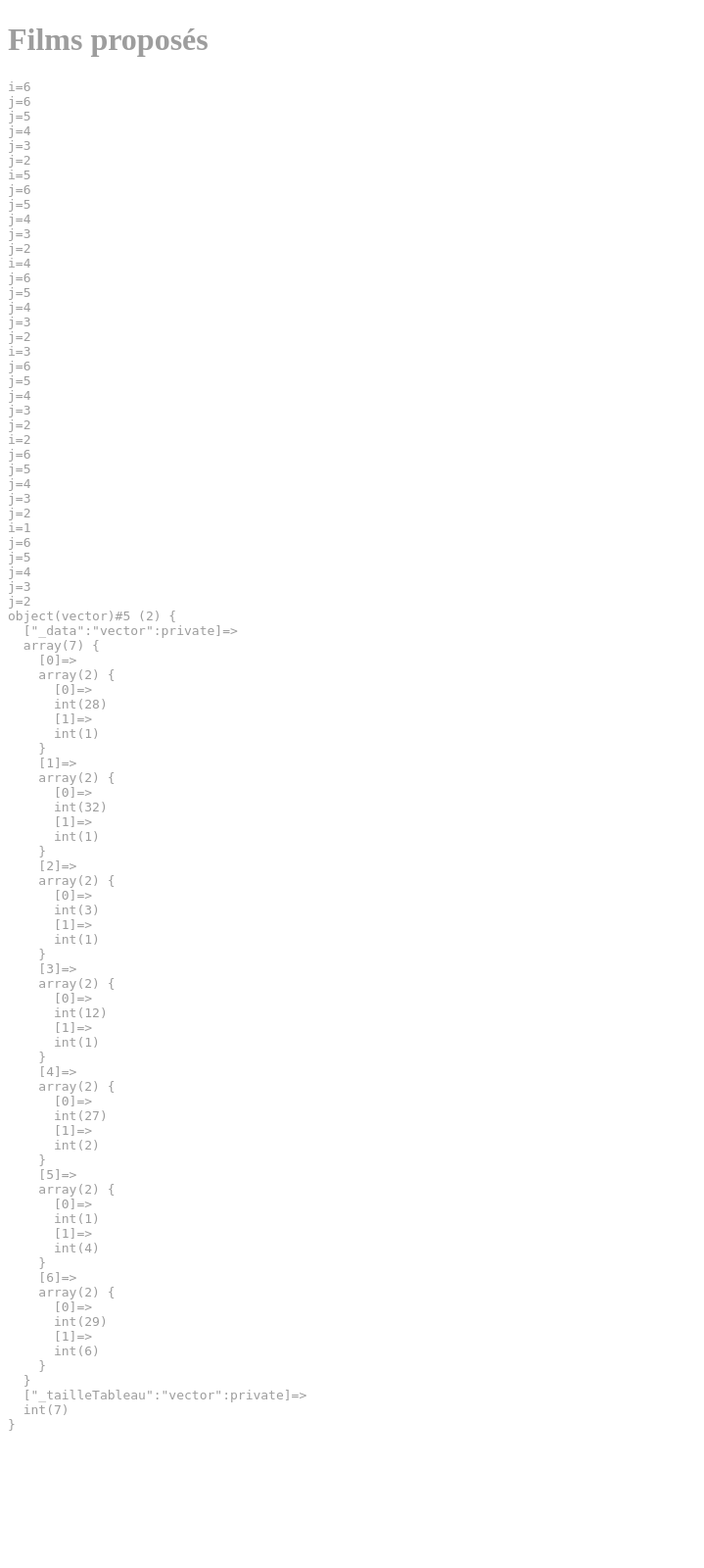
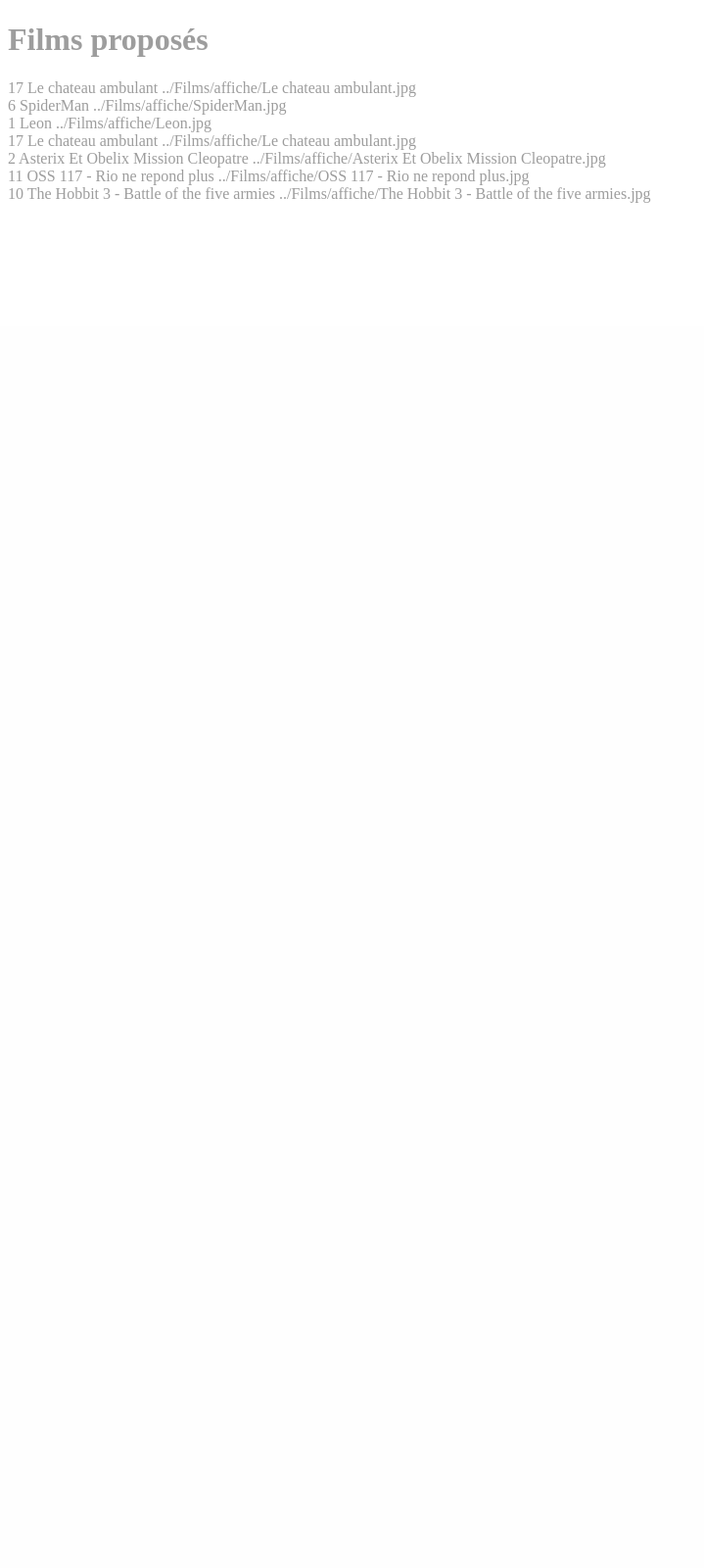
Before and after one commit to bordem/Streaming-mamma, a PHP site: page /pages/profil.php in a window 1280 px wide. Shown: the part 823-2423 px from the top of the page at 98% size, without its empty margins (0-719 px from the left). After the commit the page ends 1030 px from the top, so only its background shows below. Run offline with PHP 8.4, Linux system fonts and the light colour scheme; a user stored in the database is signed in; data comes from the database, SQL or seed files in the repository; data that the repository does not hold is empty.

Commit message:
Suggestion nde films
- Si un film apparait dans plusieur catégorie il apparaitra plusieurs fois dans les suggestion
- Il faut mettre en form les résultats

```diff
--- a/pages/Cvector.php
+++ b/pages/Cvector.php
@@ -9,8 +9,6 @@
 		private $_tailleTableau=0;
 
 		public function add($data,$data2) {
-		//	$this->_arrayList[$this->_tailleTableau]=$data;
-		//	$this->_arrayList2[$this->_tailleTableau]=$data2;
 			$this->_data[$this->_tailleTableau]=[$data, $data2];
 			$this->_tailleTableau++;
 		}
@@ -20,6 +18,9 @@
 		public function getTab(){
 			return $this->_data;
 		}
+		public function at($i){
+			return $this->_data[$i];
+		}
 		public function at1($i){
 			return $this->_data[$i][0];
 		}
@@ -27,20 +28,21 @@
 			return $this->_data[$i][1];
 		}
 		public function set($i,$data,$data2){
-		//	$this->_arrayList[$i]=$data;
-		//	$this->_arrayList2[$i]=$data2;
 			$this->_data[$i]=[$data,$data2];
 		}
 		public function sortBy($col){
-			for ($i=$this->_tailleTableau-1; $i>0; $i--){
-				echo "i=$i</br>";
-				for ($j=$this->_tailleTableau-1; $j>1; $j--){
-					echo "j=$j</br>";
-					if ($this->_data[$j][$col] > $this_data[$j-1][$col]){
-						[$this->_data[$j], $this->_data[$j-1]] = [$this->_data[$j-1], $this->_data[$j]];
+			$it=0;
+			do { // Tant que le tableau n'est pas trie on continue
+				$sorted=true;
+				for ($i=0; $i < $this->_tailleTableau-1-$it; $i++){ // on amene le plus petit elevment à la fin du tableau
+					// À chaque tour de boucle, le dernier element est bien place donc on peut ne plus les verifier
+					if ($this->_data[$i][$col] < $this->_data[$i+1][$col]){
+						$sorted=false; // le tableau n'est pas trie si on a fait un echange ( c'est une aproximation suffisante)
+						[$this->_data[$i], $this->_data[$i+1]] = [$this->_data[$i+1], $this->_data[$i]]; // swap rapide
 					}
 				}
-			}
+			$it++;
+			}while ( !$sorted );
 		}
 	}
 ?>
--- a/pages/profil.php
+++ b/pages/profil.php
@@ -127,10 +127,10 @@
 							?>	<td>
 
 									<a href= "lire_film.php?idfilm= <?php echo $idfilm; ?>">
-											<?php echo $titre; ?>
-											<?php if(is_file($affiche)){ ?>
-												<img src="<?php echo $affiche; ?>">
 										<?php
+										echo $titre;
+										 if(is_file($affiche)){
+											echo "<img src=\"$affiche\">";
 										}else{
 											echo "<img src=\"../images/unknown_poster.jpg\">";
 										}
@@ -167,41 +167,25 @@
 					$vectorTag->add($idTag,1);
 				}
 			}
-			//echo "Je sors de la boucle </br>";
+			$rqt->close();
 			//Tri a bulle selon les tags les plus visionne
-			for($i=0;$i<$vectorTag->size();$i++){
-				//echo $i." ".$vectorTag->at1($i)." ".$vectorTag->at2($i)." </br>";
-				for($j=0;$j<$vectorTag->size()-1;$j++){
-					//echo " </br>".$vectorTag->at2($i).">".$vectorTag->at2($j);
-					//echo "</br>";
-					if($vectorTag->at2($j)>$vectorTag->at2($j+1))
-					{
-							$Switch=array();
-							$Switch2=array();
-							$Switch[0]=$vectorTag->at1($j+1);
-							$Switch2[0]=$vectorTag->at2($j+1);
-							$vectorTag->set($j+1,$vectorTag->at1($j),$vectorTag->at2($j));
-							$vectorTag->set($j,$Switch[0],$Switch2[0]);
-					}
-				}
-			}
-			//Verification du tri a bulle
-			/*for($i=0;$i<$vectorTag->size();$i++){
-				echo $i." ".$vectorTag->at1($i)." ".$vectorTag->at2($i)." </br>";
-			}*/
-
-
+			$vectorTag->sortBy(1);
+			//echo "<pre>";
+			//var_dump($vectorTag);
+			//echo "</pre>";
 			/*
 				Recherche du film avec les mêmes tags que ceux regarder par la personne
 			*/
+			$rechercheSuggestion = mysqli_prepare($link,"SELECT `idFilm`, titre, affiche FROM `occurenceTags` JOIN films using(idFilm) WHERE `idTag`=?");
+			$rechercheSuggestion->bind_result($idFilm, $titre, $affiche);
+			$idTag=NULL;
+			$rechercheSuggestion->bind_param("d",$idTag);
 			for($i=0;$i<$vectorTag->size();$i++){
-				$rechercheSuggestion ="SELECT `idFilm` FROM `occurenceTags` WHERE `idTag`=";
+				$idTag=$vectorTag->at1($i);
+				$rechercheSuggestion->execute();
+				$rechercheSuggestion->fetch();
+				echo "$idFilm $titre $affiche<br/>";
 			}
-			$rqt->close();
-			echo "<pre>";
-			$vectorTag->sortBy(1);
-			var_dump($vectorTag);
-			echo "</pre>";
 			?>
 	</main>
 	<?php include('footer.html'); ?>
```
Lines whose indentation alone changed are shown as unchanged.
